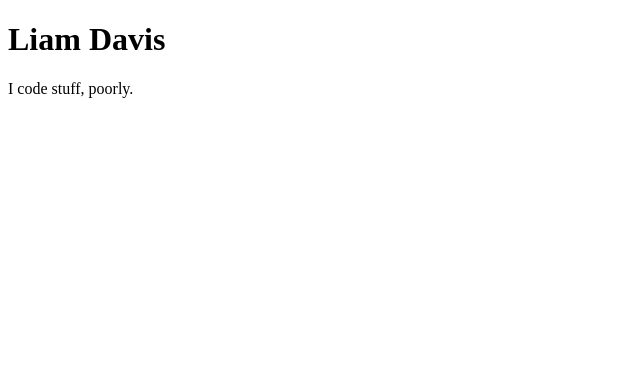
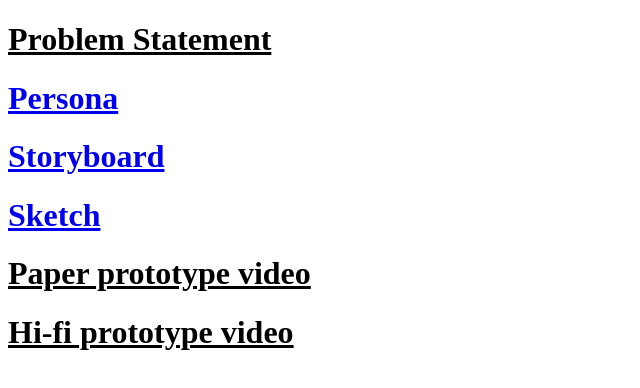
Before and after one commit to ls-davis/ls-davis.github.io, a plain HTML site: page index.html in a window 1280 px wide. Shown: the whole page, without its empty margins (0-640 px from the left). Drawn offline with Linux system fonts and the light colour scheme; a small style sheet from the web is missing.

Commit message:
Update index.html

```diff
--- a/index.html
+++ b/index.html
@@ -4,7 +4,12 @@
     <title>CSCE 190: Liam Davis</title>
 </head>
 <body>
-    <h1 style="font-family: Iosevka Extended">Liam Davis</h1>
-    <p style="font-family: Iosevka Extended;">I code stuff, poorly.</p>
+    <h1 style="font-family: Iosevka Extended"><u>Problem Statement</u></h1>
+    <p style="font-family: Iosevka Extended;"></p>
+    <h1 style="font-family: Iosevka Extended"><a href="https://github.com/ls-davis/ls-davis.github.io/blob/main/Samuel%20Hyde's%20persona%20PersonaGenerator.pdf">Persona</a></h1>
+    <h1 style="font-family: Iosevka Extended"><a href="https://github.com/ls-davis/ls-davis.github.io/blob/main/thumbnail_storyboardld.png">Storyboard</a></h1>
+    <h1 style="font-family: Iosevka Extended"><a href="https://github.com/ls-davis/ls-davis.github.io/blob/main/Sketch1.pdf">Sketch</a></h1>
+    <h1 style="font-family: Iosevka Extended"><u>Paper prototype video</u></h1>
+    <h1 style="font-family: Iosevka Extended"><u>Hi-fi prototype video</u></h1>
 </body>
 </html>
```
